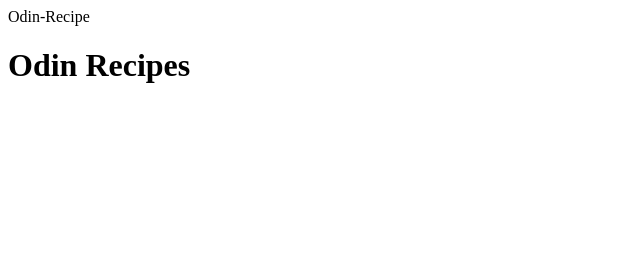
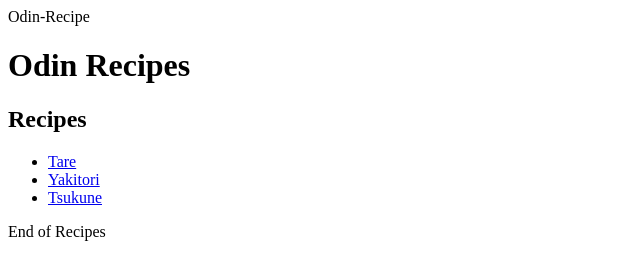
Before and after one commit to Cinnamon-Snap/Odin-Recipes, a plain HTML site: page index.html in a window 1280 px wide. Shown: the whole page, without its empty margins (0-640 px from the left). Drawn offline with Linux system fonts and the light colour scheme.

Commit message:
Added recipe list and hyper links to homepage

```diff
--- a/index.html
+++ b/index.html
@@ -6,5 +6,15 @@
     </head>
     <body>
         <h1>Odin Recipes</h1>
+        <h2>Recipes</h2>
+        <ul>
+            <li><a href="./recipes/tare.html" target="_blank"
+                rel="noopener noreferrer">Tare</a></li>
+            <li><a href="./recipes/yakitori.html" target="_blank
+                rel="noopener noreferrer">Yakitori</a></li>
+            <li><a href="./recipes/tsukune.html" target="_blank"
+                rel="noopener noreferrer">Tsukune</a></li>
+        </ul>
+        <p>End of Recipes</p>
     </body>
 </html>
```
Also changed, not shown: images/tare.jpeg (added), images/tsukune.jpg (added), images/yakitori.jpeg (added).
